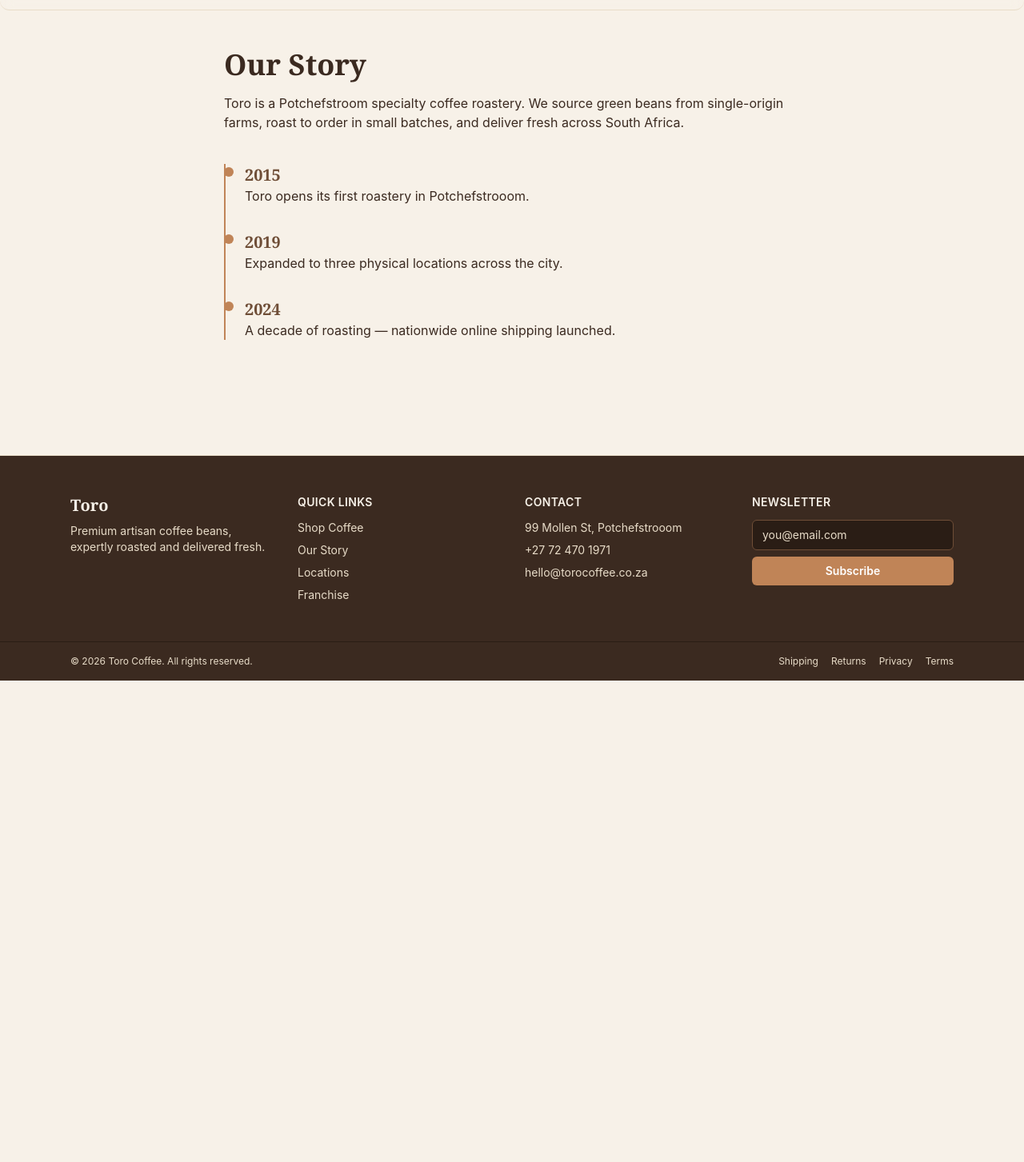
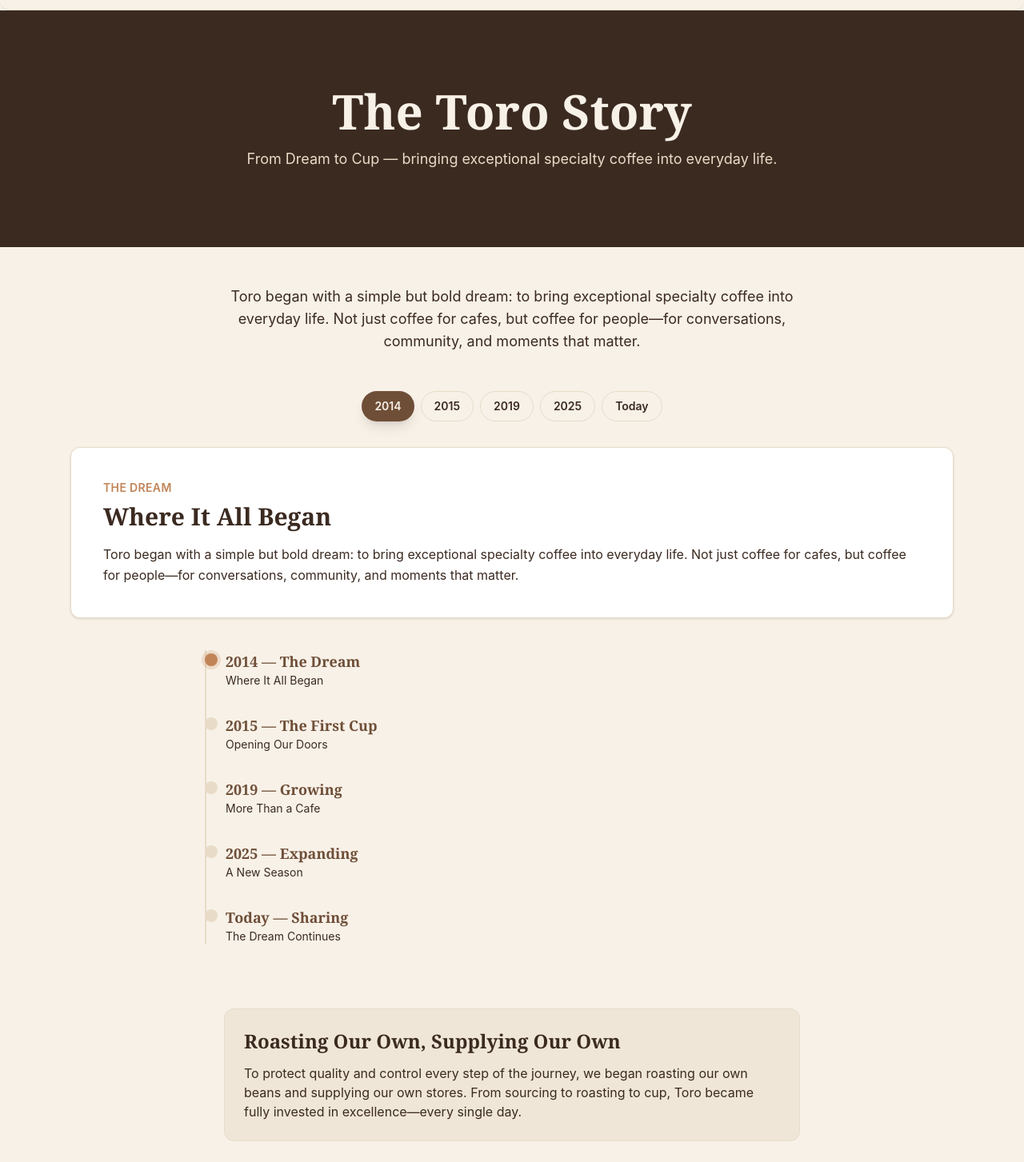
Before and after one commit to ThamiRoneo/company-project1-toro, a React (Vite) app: page /about in a window 1280 px wide. Shown: the part 52-1505 px from the top of the page at 80% size. Before the commit the page ends 903 px from the top, so only its background shows below. Built offline with nearby package versions, Linux system fonts and the light colour scheme.

Commit message:
added an interactive history timeline + animated counters

```diff
--- a/src/pages/About.jsx
+++ b/src/pages/About.jsx
@@ -1,29 +1,213 @@
-// About page — Toro's brand story and a condensed timeline of milestones.
-export default function About() {
-  const timeline = [
-    { year: "2015", text: "Toro opens its first roastery in Potchefstrooom." },
-    { year: "2019", text: "Expanded to three physical locations across the city." },
-    { year: "2024", text: "A decade of roasting — nationwide online shipping launched." },
+// About page — Toro's full brand story, interactive timeline, and dynamic content.
+// a clickable year navigator, and animated counters.
+import { useEffect, useRef, useState } from "react";
+
+const TIMELINE = [
+  {
+    year: "2014",
+    label: "The Dream",
+    title: "Where It All Began",
+    body: "Toro began with a simple but bold dream: to bring exceptional specialty coffee into everyday life. Not just coffee for cafes, but coffee for people—for conversations, community, and moments that matter.",
+  },
+  {
+    year: "2015",
+    label: "The First Cup",
+    title: "Opening Our Doors",
+    body: "That dream became reality with the opening of our very first Toro store. From day one, Toro was built on quality, consistency, and the belief that great coffee should be accessible, not exclusive.",
+  },
+  {
+    year: "2019",
+    label: "Growing",
+    title: "More Than a Cafe",
+    body: "As our community grew, so did Toro. Our second store opened, confirming what we believed from the start—this was more than a cafe. It was a brand rooted in connection and trust.",
+  },
+  {
+    year: "2025",
+    label: "Expanding",
+    title: "A New Season",
+    body: "With our 3rd and 4th locations launching in 2025, Toro stepped into a new season of growth—stronger systems, deeper experience, and a proven model ready to scale.",
+  },
+  {
+    year: "Today",
+    label: "Sharing",
+    title: "The Dream Continues",
+    body: "What started as one vision is now a turnkey opportunity—ready to come to your town. After a decade of hands-on experience, learning, refining, and building, Toro is now open to sharing this dream with franchise partners.",
+  },
 ];
 
+const ROASTING_STORY = {
+  title: "Roasting Our Own, Supplying Our Own",
+  body: "To protect quality and control every step of the journey, we began roasting our own beans and supplying our own stores. From sourcing to roasting to cup, Toro became fully invested in excellence—every single day.",
+};
+
+const STATS = [
+  { value: 10, suffix: "+", label: "Years of experience" },
+  { value: 4, suffix: "", label: "Locations" },
+  { value: 2015, suffix: "", label: "Founded" },
+];
+
+function AnimatedCounter({ value, suffix, trigger }) {
+  const [count, setCount] = useState(0);
+
+  useEffect(() => {
+    if (!trigger) return;
+    const end = value;
+    const duration = 1200;
+    const startTime = performance.now();
+
+    function step(timestamp) {
+      const progress = Math.min((timestamp - startTime) / duration, 1);
+      setCount(Math.floor(progress * end));
+      if (progress < 1) requestAnimationFrame(step);
+      else setCount(end);
+    }
+    requestAnimationFrame(step);
+  }, [trigger, value]);
+
   return (
-    <div className="mx-auto max-w-3xl px-4 py-12 sm:px-6">
-      <h1 className="font-display text-4xl font-bold text-toro-espresso">Our Story</h1>
-      <p className="mt-4 text-toro-espresso">
-        Toro is a Potchefstroom specialty coffee roastery. We source green beans from
-        single-origin farms, roast to order in small batches, and deliver fresh across
-        South Africa.
+    <span className="font-display text-4xl font-bold text-toro-clay">
+      {count}{suffix}
+    </span>
+  );
+}
+
+export default function About() {
+  const [activeYear, setActiveYear] = useState("2014");
+  const [storyInView, setStoryInView] = useState(false);
+  const [statsInView, setStatsInView] = useState(false);
+  const storyRef = useRef(null);
+  const statsRef = useRef(null);
+  const active = TIMELINE.find((item) => item.year === activeYear) ?? TIMELINE[0];
+
+  useEffect(() => {
+    const observer = new IntersectionObserver(
+      ([entry]) => {
+        if (entry.isIntersecting) {
+          setStoryInView(true);
+          observer.disconnect();
+        }
+      },
+      { threshold: 0.2 }
+    );
+    if (storyRef.current) observer.observe(storyRef.current);
+    return () => observer.disconnect();
+  }, []);
+
+  useEffect(() => {
+    const observer = new IntersectionObserver(
+      ([entry]) => {
+        if (entry.isIntersecting) {
+          setStatsInView(true);
+          observer.disconnect();
+        }
+      },
+      { threshold: 0.4 }
+    );
+    if (statsRef.current) observer.observe(statsRef.current);
+    return () => observer.disconnect();
+  }, []);
+
+  return (
+    <div className="overflow-hidden">
+      {/* Hero */}
+      <section className="relative bg-toro-espresso py-16 text-center text-toro-cream sm:py-24">
+        <div className="mx-auto max-w-3xl px-4 sm:px-6">
+          <h1 className="font-display text-4xl font-bold sm:text-5xl md:text-6xl">The Toro Story</h1>
+          <p className="mx-auto mt-4 max-w-2xl text-lg text-toro-sand">
+            From Dream to Cup — bringing exceptional specialty coffee into everyday life.
           </p>
+        </div>
+      </section>
 
-      <ol className="mt-10 border-l-2 border-toro-clay pl-6">
-        {timeline.map((item) => (
+      {/* Intro */}
+      <section className="mx-auto max-w-3xl px-4 py-12 sm:px-6">
+        <p className="text-center text-lg text-toro-espresso">
+          Toro began with a simple but bold dream: to bring exceptional specialty coffee into everyday life.
+          Not just coffee for cafes, but coffee for people—for conversations, community, and moments that matter.
+        </p>
+      </section>
+
+      {/* Interactive timeline */}
+      <section className="mx-auto max-w-6xl px-4 sm:px-6">
+        <div className="flex flex-wrap justify-center gap-2">
+          {TIMELINE.map((item) => (
+            <button
+              key={item.year}
+              type="button"
+              onClick={() => setActiveYear(item.year)}
+              aria-pressed={activeYear === item.year}
+              className={`rounded-full px-4 py-2 text-sm font-semibold transition-all ${
+                activeYear === item.year
+                  ? "bg-toro-brown text-toro-cream shadow-lg"
+                  : "border border-toro-sand text-toro-espresso hover:bg-toro-sand"
+              }`}
+            >
+              {item.year}
+            </button>
+          ))}
+        </div>
+
+        <div
+          key={activeYear}
+          className="mt-8 rounded-toro border border-toro-sand bg-white p-6 shadow-sm transition-all sm:p-10"
+        >
+          <p className="text-sm font-semibold uppercase tracking-wide text-toro-clay">{active.label}</p>
+          <h2 className="mt-2 font-display text-2xl font-bold text-toro-espresso sm:text-3xl">{active.title}</h2>
+          <p className="mt-4 text-base leading-relaxed text-toro-espresso">{active.body}</p>
+        </div>
+
+        <ol className="mx-auto mt-10 max-w-3xl border-l-2 border-toro-sand pl-6">
+          {TIMELINE.map((item) => (
             <li key={item.year} className="relative mb-8">
-            <span className="absolute -left-[1.65rem] top-1 h-3 w-3 rounded-full bg-toro-clay" />
-            <p className="font-display text-xl font-semibold text-toro-brown">{item.year}</p>
-            <p className="text-toro-espresso">{item.text}</p>
+              <button
+                type="button"
+                onClick={() => setActiveYear(item.year)}
+                className={`absolute -left-[1.65rem] top-1 h-4 w-4 rounded-full transition-all ${
+                  activeYear === item.year ? "bg-toro-clay ring-4 ring-toro-clay/20" : "bg-toro-sand hover:bg-toro-clay"
+                }`}
+                aria-label={`Jump to ${item.year}: ${item.label}`}
+              />
+              <p className="font-display text-lg font-semibold text-toro-brown">{item.year} — {item.label}</p>
+              <p className="text-sm text-toro-espresso">{item.title}</p>
             </li>
           ))}
         </ol>
+      </section>
+
+      {/* Roasting story */}
+      <section ref={storyRef} className="mx-auto max-w-3xl px-4 py-12 sm:px-6">
+        <div className={`rounded-toro border border-toro-sand bg-toro-sand/50 p-6 transition-all duration-700 ${storyInView ? "opacity-100 translate-y-0" : "opacity-0 translate-y-4"}`}>
+          <h2 className="font-display text-2xl font-bold text-toro-espresso">{ROASTING_STORY.title}</h2>
+          <p className="mt-3 text-toro-espresso">{ROASTING_STORY.body}</p>
+        </div>
+      </section>
+
+      {/* Stats */}
+      <section className="mx-auto max-w-5xl px-4 py-12 sm:px-6">
+        <div ref={statsRef} className="grid grid-cols-1 gap-6 sm:grid-cols-3">
+          {STATS.map((stat) => (
+            <div
+              key={stat.label}
+              className={`rounded-toro border border-toro-sand bg-white p-6 text-center transition-all duration-700 ${
+                statsInView ? "opacity-100 translate-y-0" : "opacity-0 translate-y-4"
+              }`}
+            >
+              <AnimatedCounter {...stat} trigger={statsInView} />
+              <p className="mt-2 text-sm text-toro-brown">{stat.label}</p>
+            </div>
+          ))}
+        </div>
+      </section>
+
+      {/* Contact */}
+      <section className="mx-auto max-w-3xl px-4 py-12 sm:px-6">
+        <h2 className="font-display text-3xl font-bold text-toro-espresso">Get in Touch</h2>
+        <address className="mt-4 not-italic text-toro-espresso">
+          <p>99 Molen St, Potchefstroom, 2520</p>
+          <p>Email: info@torocoffee.co.za</p>
+          <p>Phone: +27 72 470 1971</p>
+        </address>
+      </section>
     </div>
   );
 }
```
Also changed, not shown: src/assets/about-us.jpg (added). Lines whose indentation alone changed are shown as unchanged.
